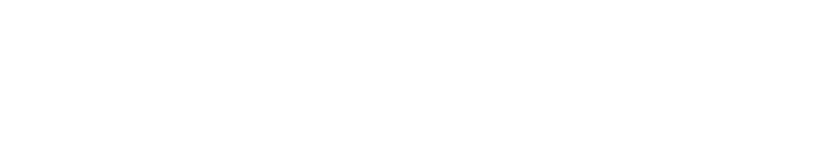
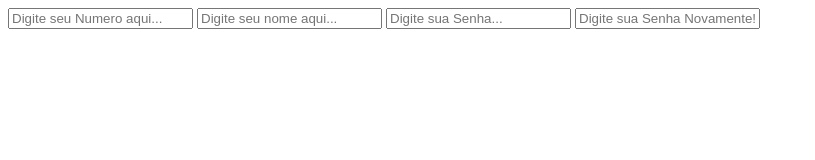
Before and after one commit to Alexandre-Venturim/HTML-FormulariosInputs, a plain HTML site: page src/index.html in a window 1280 px wide. Shown: the whole page, without its empty margins (0-815 px from the left). Drawn offline with Linux system fonts and the light colour scheme.

Commit message:
inputs simples sem tags semanticas

```diff
--- a/src/index.html
+++ b/src/index.html
@@ -13,7 +13,9 @@
     <meta property="description" content="Inputs intruducao em HTML">
 </head>
 <body>
-    <form action="">
-    </form>
+    <input type="number" placeholder="Digite seu Numero aqui..." maxlength="11">
+    <input type="text" placeholder="Digite seu nome aqui..." maxlength="20">
+    <input type="password" placeholder="Digite sua Senha..." maxlength="20">
+    <input type="password" placeholder="Digite sua Senha Novamente!" maxlength="20">
 </body>
 </html>
```
